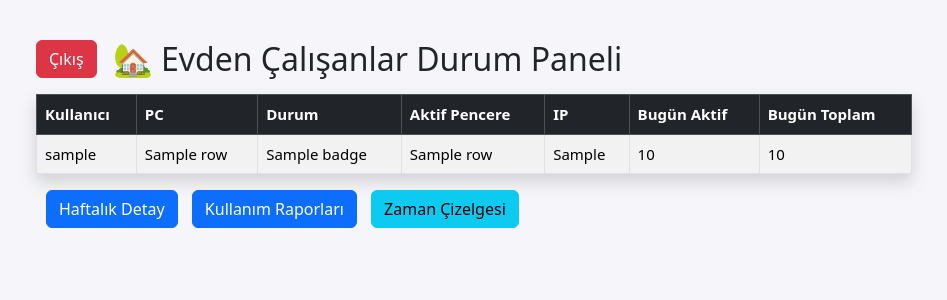
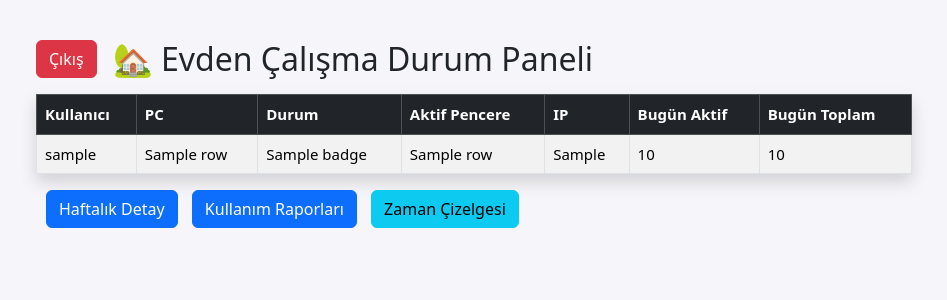
Before and after one commit to hihancioglu/awlog-server, a Flask app: template templates/index.html in a window 1280 px wide. Shown: the top 300 px of the page, without its empty margins (166-1113 px from the left). Run offline with Flask 3, Linux system fonts and the light colour scheme; the template is opened without the code that fills it: most values are stand-ins (such as "Sample title", 1, 10 or a date in 2020).

Commit message:
Update Turkish panel text

```diff
--- a/agent/agent.py
+++ b/agent/agent.py
@@ -646,7 +646,7 @@ class MainWindow(QWidget):
         if report_status("not-afk"):
             self.record_server_contact()
         self.status_label.setText("Durum: Aktif (Evden Çalışma Başladı)")
-        self.logla("Online bildirildi, takip başladı.")
+        self.logla("Online bildirildi, çalışma başladı.")
 
         # LOG İZLEME ve SUNUCUYA GÖNDERME THREAD'LERİ
         self.logging_thread = threading.Thread(target=self.logging_worker, daemon=True)
--- a/templates/index.html
+++ b/templates/index.html
@@ -14,7 +14,7 @@
 <div class="container">
   <div class="d-flex align-items-center mb-3">
     <a class="btn btn-danger me-3" href="/logout">Çıkış</a>
-    <h2 class="mb-0">🏡 Evden Çalışanlar Durum Paneli</h2>
+    <h2 class="mb-0">🏡 Evden Çalışma Durum Paneli</h2>
   </div>
   <table class="table table-bordered table-striped shadow">
     <thead class="table-dark">
```
